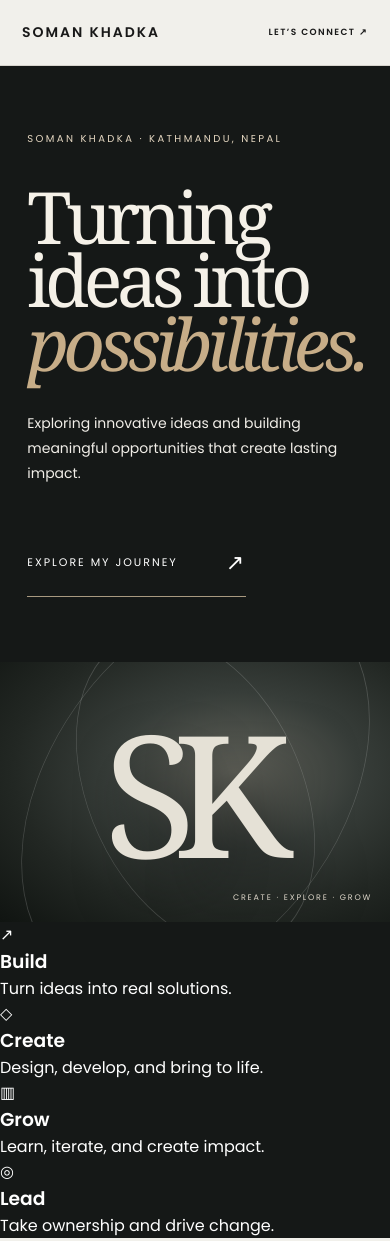
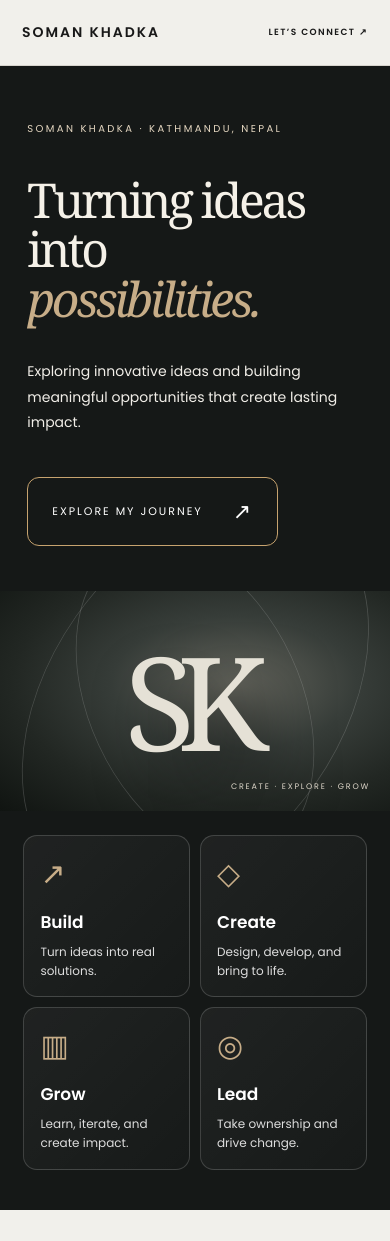
Before and after one commit to somankhadka3-commits/soman.github.io, a plain HTML site: page index.html in a window 390 px wide. Shown: the top 1241 px of the page. Drawn offline with nearby package versions, Linux system fonts and the light colour scheme; no server answers.

Commit message:
Style engaging hero and responsive values cards

```diff
--- a/assets/css/editorial.css
+++ b/assets/css/editorial.css
@@ -152,3 +152,23 @@ body.editorial-design .main-content .navbar-list{justify-content:center!importan
 body.editorial-design .main-content .navbar-link{padding:14px 8px!important;font-size:12px!important}
 body.editorial-design .main-content article header{padding-top:8px}
 }
+
+/* Engaging homepage refresh */
+.editorial-hero{grid-template-columns:minmax(0,1.2fr) minmax(280px,.8fr);min-height:690px}
+.editorial-hero-inner{padding:clamp(60px,7vw,115px) 5vw 55px}
+.editorial-hero h2{font-size:clamp(58px,6.5vw,112px);line-height:1.03;letter-spacing:-.065em;max-width:850px}
+.editorial-hero-desc{max-width:560px}
+.editorial-hero-cta{border:1px solid #c6a36f;border-radius:12px;padding:17px 24px;gap:30px;transition:background .25s,transform .25s}
+.editorial-hero-cta:hover{background:#b99a6c;color:#111;transform:translateY(-3px)}
+.editorial-hero-art>span{font-size:clamp(130px,19vw,310px)}
+.editorial-values{grid-column:1/-1;display:grid;grid-template-columns:repeat(4,minmax(0,1fr));gap:18px;padding:20px 5vw 55px;background:#151817}
+.editorial-value{padding:22px;border:1px solid #ffffff2b;border-radius:14px;background:linear-gradient(135deg,#ffffff0c,#ffffff03);transition:transform .25s,border-color .25s}
+.editorial-value:hover{transform:translateY(-5px);border-color:#c7ad88}
+.editorial-value>span{display:block;color:#c7ad88;font-size:30px;margin-bottom:12px}
+.editorial-value h3{color:#fff;font-size:19px;margin-bottom:7px}
+.editorial-value p{color:#ddd;font-size:13px;line-height:1.6}
+.editorial-hero-inner,.editorial-hero-art{animation:hero-reveal .75s ease both}
+@keyframes hero-reveal{from{opacity:0;transform:translateY(15px)}to{opacity:1;transform:translateY(0)}}
+@media(max-width:850px){.editorial-values{grid-template-columns:repeat(2,minmax(0,1fr))}.editorial-hero h2{font-size:clamp(52px,8vw,84px)}}
+@media(max-width:650px){.editorial-hero{grid-template-columns:1fr}.editorial-hero-inner{min-height:440px;padding:55px 7vw 45px}.editorial-hero h2{font-size:clamp(48px,11vw,74px)}.editorial-hero-art{height:220px}.editorial-values{padding:24px 6vw 40px;gap:10px}.editorial-value{padding:16px}.editorial-value h3{font-size:17px}.editorial-value p{font-size:12px}}
+@media(prefers-reduced-motion:reduce){.editorial-hero-inner,.editorial-hero-art{animation:none}.editorial-value,.editorial-hero-cta{transition:none}}
```
